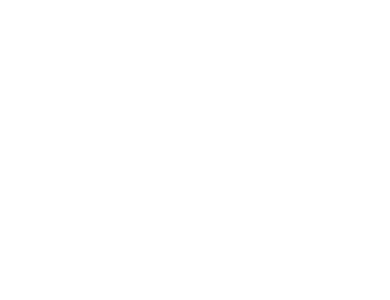
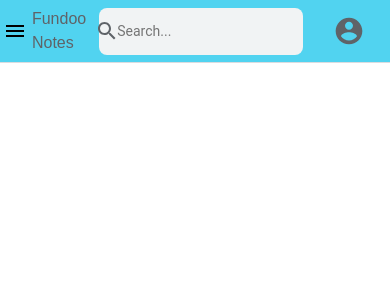
Before and after one commit to junaidansari6311/Fundoo-Notes, a React (Create React App) app: page / in a window 390 px wide. Shown: the top 300 px of the page. Built offline with nearby package versions, Linux system fonts and the light colour scheme.

Commit message:
ADDED : Navbar component with responsive design

```diff
--- /dev/null
+++ b/src/component/Navbar.jsx
@@ -0,0 +1,43 @@
+import React, {Component} from 'react';
+import '../scss/navbar.scss';
+import MenuIcon from '@material-ui/icons/Menu';
+import SearchIcon from '@material-ui/icons/Search';
+import AccountCircleIcon from '@material-ui/icons/AccountCircle'
+import {withRouter} from "react-router";
+
+class Navbar extends Component {
+    render() {
+        return (
+            <div className="navbar-container">
+                <div className="navbar-content">
+                    <div className="navbar-start">
+                        <div className="menu-icon">
+                            <MenuIcon/>
+                        </div>
+                        <div className="fundoo-container">
+                            <div className="fundoo-logo">Fundoo Notes</div>
+                        </div>
+                    </div>
+                    <div className="navbar-middle">
+                        <div className="search-container">
+                            <div className="search-icon">
+                                <SearchIcon className="search"/>
+                            </div>
+                            <div className="search-textfield">
+                                <input className="search-field" type="text" placeholder="Search..."/>
+                            </div>
+                        </div>
+                    </div>
+                    <div className="navbar-end">
+                        <div className="account-icon">
+                            <AccountCircleIcon className="account" />
+                        </div>
+                    </div>
+                </div>
+
+            </div>
+        );
+    }
+}
+
+export default withRouter(Navbar);
--- a/src/router/RouterConfiguration.jsx
+++ b/src/router/RouterConfiguration.jsx
@@ -4,6 +4,7 @@
 import SignUp from '../pages/SignUp';
 import ForgotPassword from "../pages/ForgotPassword";
 import ResetPassword from "../pages/ResetPassword";
+import Navbar from "../component/Navbar";
 
 class RouterConfiguration extends Component {
     render() {
@@ -14,6 +15,7 @@
                     <Route path={"/signup"} exact component={SignUp} />
                     <Route path={"/forgotpassword"} exact component={ForgotPassword}/>
                     <Route path={"/resetpassword/:token"} excat component={ResetPassword} />
+                    <Route path={"/"} exact component={Navbar} />
                 </Switch>
             </BrowserRouter>
         )
--- /dev/null
+++ b/src/scss/navbar.scss
@@ -0,0 +1,228 @@
+.navbar-container {
+  min-height: 62px;
+  width: 100%;
+  display: flex;
+  justify-content: center;
+  align-items: center;
+  border-bottom: 1px solid #dadce0;
+  background-color: #51d3f0;
+}
+
+.navbar-content {
+  width: 98.5%;
+  height: 47px;
+  display: flex;
+  flex-direction: row;
+}
+
+.navbar-start {
+  height: 100%;
+  width:25%;
+  display: flex;
+  flex-direction: row;
+}
+
+.menu-icon {
+  height: 100%;
+  width: 25%;
+  display: flex;
+  align-items: center;
+  justify-content: center;
+}
+
+.fundoo-container {
+  height: 100%;
+  width: 45%;
+  display: flex;
+  align-items: center;
+}
+
+.fundoo-logo {
+  font-family: 'Product Sans',Arial,sans-serif;
+  font-size: 100%;
+  font-weight: 500;
+  line-height: 24px;
+  padding-left: 5px;
+  color: #5f6368;
+  opacity: 1;
+}
+
+.navbar-middle {
+  width: 64%;
+  height: 100%;
+  display: flex;
+  flex-direction: row;
+}
+
+.search-container {
+  width: 83%;
+  height: 100%;
+  display: flex;
+  flex-direction: row;
+  border-radius: 8px;
+  background-color: #f1f3f4;
+}
+
+.search-icon {
+  width: 8%;
+  height: 100%;
+  display: flex;
+  align-items: center;
+  justify-content: center;
+}
+
+.MuiSvgIcon-root.search {
+  font-size: x-large;
+  color: #5f6368
+}
+
+.search-textfield {
+  width: 84%;
+  height: 100%;
+  display: flex;
+  flex-direction: row;
+}
+
+.search-field {
+  width: 100%;
+  height: 95.8%;
+  border: none;
+  background: transparent;
+  outline: none;
+}
+
+input::-webkit-input-placeholder {
+  font-family: Google Sans,Roboto,RobotoDraft,Helvetica,Arial,sans-serif;;
+  font-size: 14px;
+}
+
+.navbar-right {
+  width: 18%;
+  height: 100%;
+  display: flex;
+  flex-direction: row;
+  justify-content: flex-end;
+}
+
+.account-icon {
+  height: 100%;
+  width: 25%;
+  display: flex;
+  align-items: center;
+  justify-content: center;
+}
+
+.MuiSvgIcon-root.account {
+  font-size: xx-large;
+  color: #5f6368
+}
+
+@media only screen and (max-width: 414px) and (max-height: 823px ) {
+  .navbar-content {
+    width: 95%;
+  }
+
+  .navbar-start {
+    width:32%;
+  }
+
+  .menu-icon{
+    width: 82%;
+  }
+
+  .fundoo-container{
+    width: 0%;
+  }
+
+  .fundoo-logo{
+    display: none;
+  }
+
+  .navbar-middle {
+    width: 80%;
+  }
+
+  .search-container {
+    width: 100%;
+  }
+
+  .search-icon {
+    width: 33%;
+  }
+
+  .search-textfield {
+    width: 70%;
+  }
+
+  .navbar-end {
+    width: 30%;
+  }
+
+  .account-icon {
+    width: 100%;
+  }
+
+  .MuiSvgIcon-root.account {
+    font-size: x-large;
+  }
+}
+
+@media only screen and (width: 768px) and (height: 1024px ) {
+  .navbar-content {
+    width: 97%;
+  }
+
+  .navbar-start {
+    width:30%;
+  }
+
+  .menu-icon{
+    width: 32%;
+  }
+
+  .fundoo-container{
+    width: 50%;
+  }
+
+  .navbar-middle {
+    width: 61.7%;
+  }
+
+  .search-container {
+    width: 87%;
+  }
+
+  .navbar-end {
+    width: 8.3%;
+  }
+
+  .account-icon {
+    width: 65%;
+  }
+
+  .MuiSvgIcon-root.account {
+    font-size: x-large;
+  }
+}
+
+@media only screen and (width: 1024px) and (height: 1366px ) {
+  .navbar-start {
+    width: 28%;
+  }
+
+  .navbar-middle{
+    width: 74%;
+  }
+
+  .navbar-end{
+    width: 5%;
+  }
+
+  .account-icon {
+    width: 20%;
+  }
+
+  .MuiSvgIcon-root.account {
+    font-size: x-large;
+  }
+}
```
Also changed, not shown: 1 other file (tests, documents, lock files or other folders).
